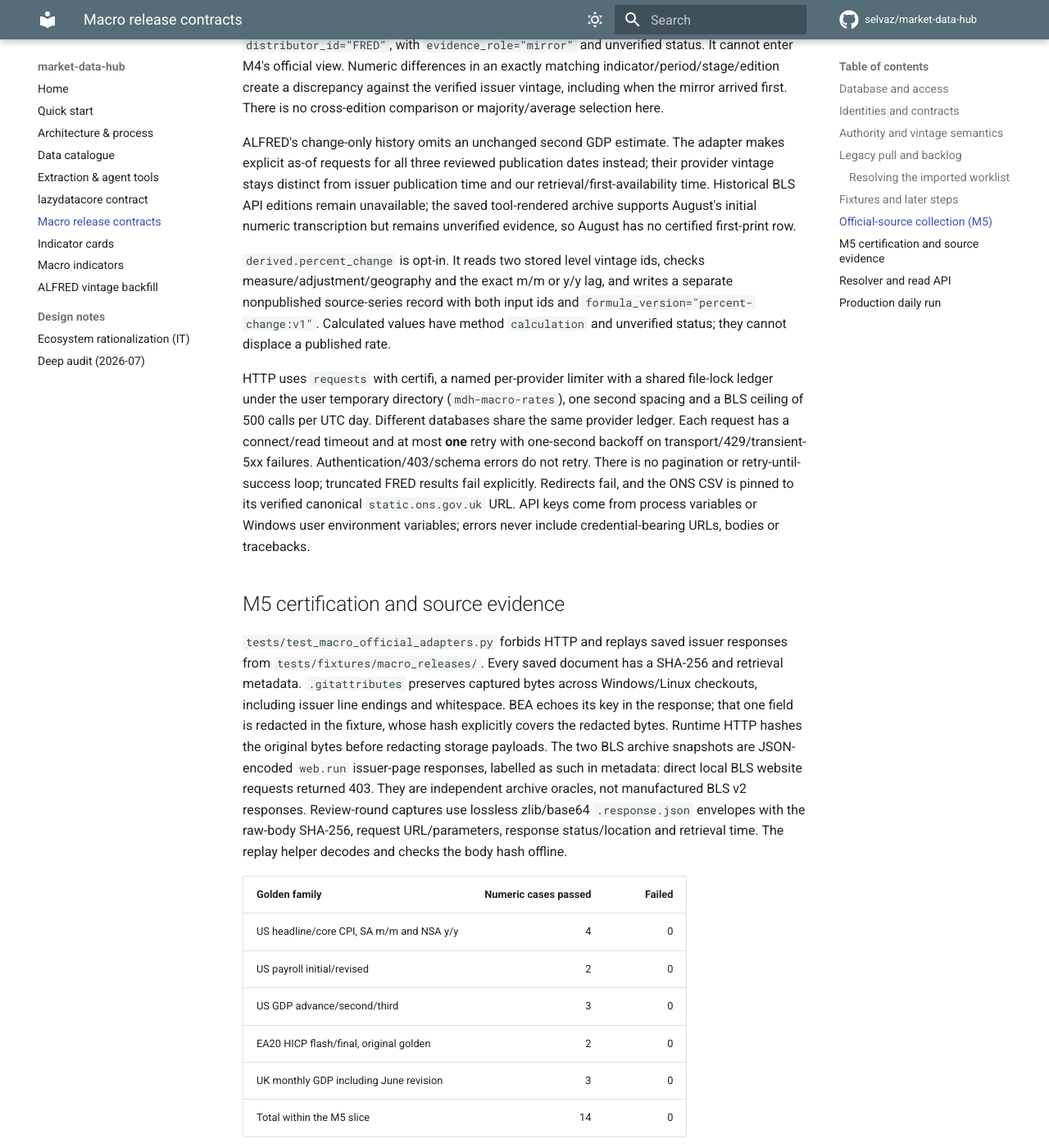
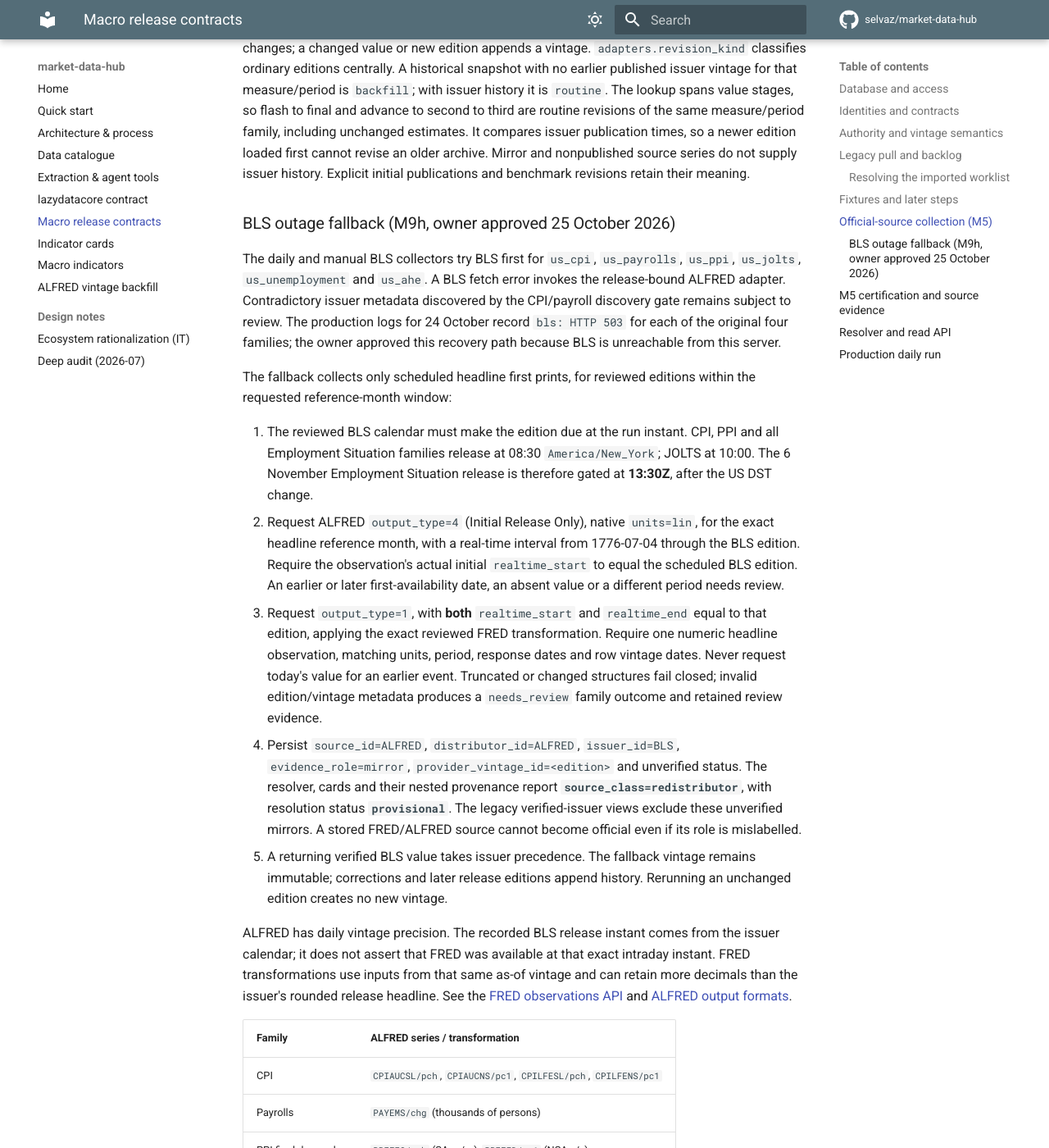
Before and after one commit to selvaz/market-data-hub, an MkDocs documentation site: the page built from docs/macro-releases.md, in a window 1280 px wide and 1400 px high, scrolled down 13211 px. Shown: the whole window at 82% size. Built offline with MkDocs 1.6.1 and Material for MkDocs 9.7.7, drawn with Linux system fonts in a browser that asks for light colours; comment, search, counter and statistics services are not loaded; some of the changed text lies outside the part shown.

Commit message:
Document BLS fallback rules and approved Employment Situation card mappings

````diff
--- a/docs/macro-releases.md
+++ b/docs/macro-releases.md
@@ -494,6 +494,8 @@ new/reused vintages, and explicitly unavailable observations.
 | --- | --- | --- |
 | `us_cpi` | BLS v2 `CUSR0000SA0`, `CUSR0000SA0L1E`: issuer `pct_changes[1]` for SA m/m. `CUUR0000SA0`, `CUUR0000SA0L1E`: issuer `pct_changes[12]` for NSA y/y. | Fetch five complete calendar years plus the current year, with calculation inputs, in one batch. Never synthesize a missing BLS calculation. Nonpublished October 2025 levels and the affected November m/m changes remain nonnumeric readings. |
 | `us_payrolls` | BLS CES `CES0000000001`, issuer `net_changes[1]`; unit `persons`, scale 1000. | Inspect at least the newest month and two prior months, even with a newer `--since`. February editions inspect five complete calendar years plus the current year and mark historical changes `benchmark`. All belong to one publication event. The current API does not recover old initial editions. |
+| `us_unemployment` | BLS CPS `LNS14000000`, published U-3 unemployment rate, age 16+, SA, percent of the civilian labour force. | Same Employment Situation calendar and 08:30 New York release instant as payrolls; historical observations belong to the current issuer edition. |
+| `us_ahe` | BLS CES `CES0500000003`, total-private all-employee AHE, SA; issuer `pct_changes[1]` and `pct_changes[12]` for m/m and y/y. | Same Employment Situation calendar and release instant as payrolls. One series supplies both published calculations; routine CES and February benchmark windows follow payrolls. |
 | `us_gdp` | BEA NIPA `T10101`, line 1, `A191RL`, percent change at annual rate. No calculation from GDPC1 levels. | Current API plus issuer PDF archives of the advance/second estimates. An absent line raises `FetchError`; it can never return the remaining table. Older revised quarters share the headline publication event while retaining their own value stage. |
 | `ea_hicp` | Eurostat ECOICOP v2 `prc_hicp_fpd`, **`release=FLS`**, for flash; `prc_hicp_minr` for current final. `coicop18=TOTAL`, evolving **`geo=EA`**, `RCH_A`/`RCH_M`. | Resolve membership by reference period: EA20 in 2023–2025, EA21 in 2026; unreviewed periods fail explicitly. `ea_hicp_*` remains the fixed EA20 golden identity; `ea21_hicp_*` is EA21. Each composition shares flash/final indicator ids and records `composition_id` in readings/vintages. Historical flash is preserved; `minr` supplies current-edition history, classified against stored issuer vintages. Estimated cells are never labelled final. |
 | `uk_gdp` | ONS `gdp-to-four-decimal-places`, edition `time-series`, **version 69**, SIC `A--T`, UK. | Check the current edition and bulletin index before reading the pin; newer versions/bulletins fail for review. Index levels end in June 2026 and use the dataset metadata's **24 August** `release_date`, independently of the June bulletin's 13 August publication; first-load history is backfill. July/August bulletins provide published growth/revisions via a narrow HTML parser. |
@@ -515,7 +517,7 @@ review and extend those registries before collecting later publications.**
 The ONS version pin also requires deliberate review before being advanced.
 BLS and BEA retain 08:30 issuer-local time and `America/New_York`, converting
 with `zoneinfo`: winter releases are 13:30Z and summer releases 12:30Z.
-Historical snapshots cannot supply first-print history. Re-fetching unchanged
+Current issuer snapshots cannot recover earlier first-print history. Re-fetching unchanged
 values in the same edition reuses vintages even when retrieval time/hash changes;
 a changed value or new edition appends a vintage.
 `adapters.revision_kind` classifies ordinary editions centrally. A historical
@@ -527,7 +529,76 @@ publication times, so a newer edition loaded first cannot revise an older
 archive. Mirror and nonpublished source series do not supply issuer history.
 Explicit initial publications and benchmark revisions retain their meaning.
 
-Add `--with-redistributors` for FRED/ALFRED evidence. CPI uses the corresponding
+### BLS outage fallback (M9h, owner approved 25 October 2026)
+
+The daily and manual BLS collectors try BLS first for `us_cpi`, `us_payrolls`,
+`us_ppi`, `us_jolts`, `us_unemployment` and `us_ahe`. A BLS fetch error invokes
+the release-bound ALFRED adapter. Contradictory issuer metadata discovered by
+the CPI/payroll discovery gate remains subject to review. The production logs
+for 24 October record `bls: HTTP 503` for each of the original four families;
+the owner approved this recovery path because BLS is unreachable from this server.
+
+The fallback collects only scheduled headline first prints, for reviewed
+editions within the requested reference-month window:
+
+1. The reviewed BLS calendar must make the edition due at the run instant.
+   CPI, PPI and all Employment Situation families release at 08:30
+   `America/New_York`; JOLTS at 10:00. The 6 November Employment Situation
+   release is therefore gated at **13:30Z**, after the US DST change.
+2. Request ALFRED `output_type=4` (Initial Release Only), native `units=lin`,
+   for the exact headline reference month, with a real-time interval from
+   1776-07-04 through the BLS edition. Require the observation's actual initial
+   `realtime_start` to equal the scheduled BLS edition. An earlier or later
+   first-availability date, an absent value or a different period needs review.
+3. Request `output_type=1`, with **both** `realtime_start` and `realtime_end`
+   equal to that edition, applying the exact reviewed FRED transformation.
+   Require one numeric headline observation, matching units, period, response
+   dates and row vintage dates. Never request today's value for an earlier event.
+   Truncated or changed structures fail closed; invalid edition/vintage metadata
+   produces a `needs_review` family outcome and retained review evidence.
+4. Persist `source_id=ALFRED`, `distributor_id=ALFRED`, `issuer_id=BLS`,
+   `evidence_role=mirror`, `provider_vintage_id=<edition>` and unverified status.
+   The resolver, cards and their nested provenance report
+   **`source_class=redistributor`**, with resolution status **`provisional`**.
+   The legacy verified-issuer views exclude these unverified mirrors. A stored
+   FRED/ALFRED source cannot become official even if its role is mislabelled.
+5. A returning verified BLS value takes issuer precedence. The fallback vintage
+   remains immutable; corrections and later release editions append history.
+   Rerunning an unchanged edition creates no new vintage.
+
+ALFRED has daily vintage precision. The recorded BLS release instant comes from
+the issuer calendar; it does not assert that FRED was available at that exact
+intraday instant. FRED transformations use inputs from that same as-of vintage
+and can retain more decimals than the issuer's rounded release headline.
+See the [FRED observations API](https://fred.stlouisfed.org/docs/api/fred/series_observations.html)
+and [ALFRED output formats](https://alfred.stlouisfed.org/help/downloaddata#outputformats).
+
+| Family | ALFRED series / transformation |
+| --- | --- |
+| CPI | `CPIAUCSL/pch`, `CPIAUCNS/pc1`, `CPILFESL/pch`, `CPILFENS/pc1` |
+| Payrolls | `PAYEMS/chg` (thousands of persons) |
+| PPI final demand | `PPIFIS/pch` (SA m/m), `PPIFID/pc1` (NSA y/y) |
+| JOLTS openings | `JTSJOL/lin` (SA, thousands of jobs) |
+| U-3 unemployment | `UNRATE/lin` (SA percent) |
+| AHE total private | `CES0500000003/pch`, `CES0500000003/pc1` (both SA) |
+
+Scheduled membership is seeded separately for each `(family, stage)`;
+payrolls, unemployment and AHE share their calendar and release instants while
+retaining separate event identities. The approved `us_unrate` and `us_ahe`
+cards cover the new catalogue measures, with an explicit m/m AHE concept alias.
+No v2.4 draft or timing reclassification is needed. The saved FF calendar proves
+the exact USD titles `Unemployment Rate` and `Average Hourly Earnings m/m`;
+only those aliases are added. AHE y/y has no inferred FF alias.
+
+`tests/test_macro_bls_fallback.py` and `tests/test_macro_bls_read_classes.py`
+exercise outages, first-availability/edition mismatches, release-instant gating,
+official recovery, immutable history, daily idempotence and every public read
+path. Their credential bindings are stubbed and live network access is forbidden.
+`scripts/verify_macro_m9h.py` performs opt-in live verification on a byte-copied
+production main/WAL snapshot; every temporary database and rate ledger stays
+under the explicit `D:\Temp` destination.
+
+For additional optional manual history, add `--with-redistributors`. CPI uses the corresponding
 SA/NSA levels and FRED's `pch`/`pc1` transformations; payrolls use `PAYEMS/chg`;
 GDP uses the published-rate series `A191RL1Q225SBEA/lin`. Every observation keeps
 the actual issuer and `distributor_id="FRED"`, with `evidence_role="mirror"`
@@ -990,14 +1061,14 @@ investmentcommittee's job TOML and Windows Task Scheduler is a separate step.
 & 'C:\ProgramData\InvestmentCommittee\envs\marketdata\Scripts\python.exe' -m market_data_hub.macro_releases.run_daily --db 'C:\ProgramData\InvestmentCommittee\live\db\macro_releases.sqlite' --lookback-months 24
 ```
 
-Omitting `--families` collects all five certified families:
-`us_cpi,us_payrolls,us_gdp,ea_hicp,uk_gdp`. A subset accepts comma-separated or
-space-separated names, for example `--families us_cpi,us_payrolls`. The runner
-collects issuer evidence only; FRED remains an optional manual redistributor
-adapter and is not required for official cards. Keys are read by the adapters
-from `BLS_API_KEY` and `BEA_API_KEY` in the job environment (the existing Windows
-user-environment fallback remains supported). `FRED_API_KEY` is used only by the
-manual FRED adapter. Census is outside the certified set.
+Omitting `--families` collects the full `catalogue.FAMILIES` set, including
+the six BLS families above. A subset accepts comma-separated or space-separated
+names, for example `--families us_cpi,us_payrolls,us_unemployment,us_ahe`.
+Keys are read by the adapters from `BLS_API_KEY`, `BEA_API_KEY` and, for the
+approved BLS fallback and other configured redistributor paths, `FRED_API_KEY`
+in the job environment. The existing Windows user-environment fallback remains
+supported. Redistributor evidence is never required or promoted to create an
+official card; the BLS fallback produces provisional cards with its own source class.
 
 Recommend one daily trigger at **06:30 America/Los_Angeles / 09:30 America/New_York**,
 including weekends for recovery. This allows an hour after the usual US 08:30 ET
````
Also changed, not shown: docs/indicator-cards.md (+13 -4 lines).
